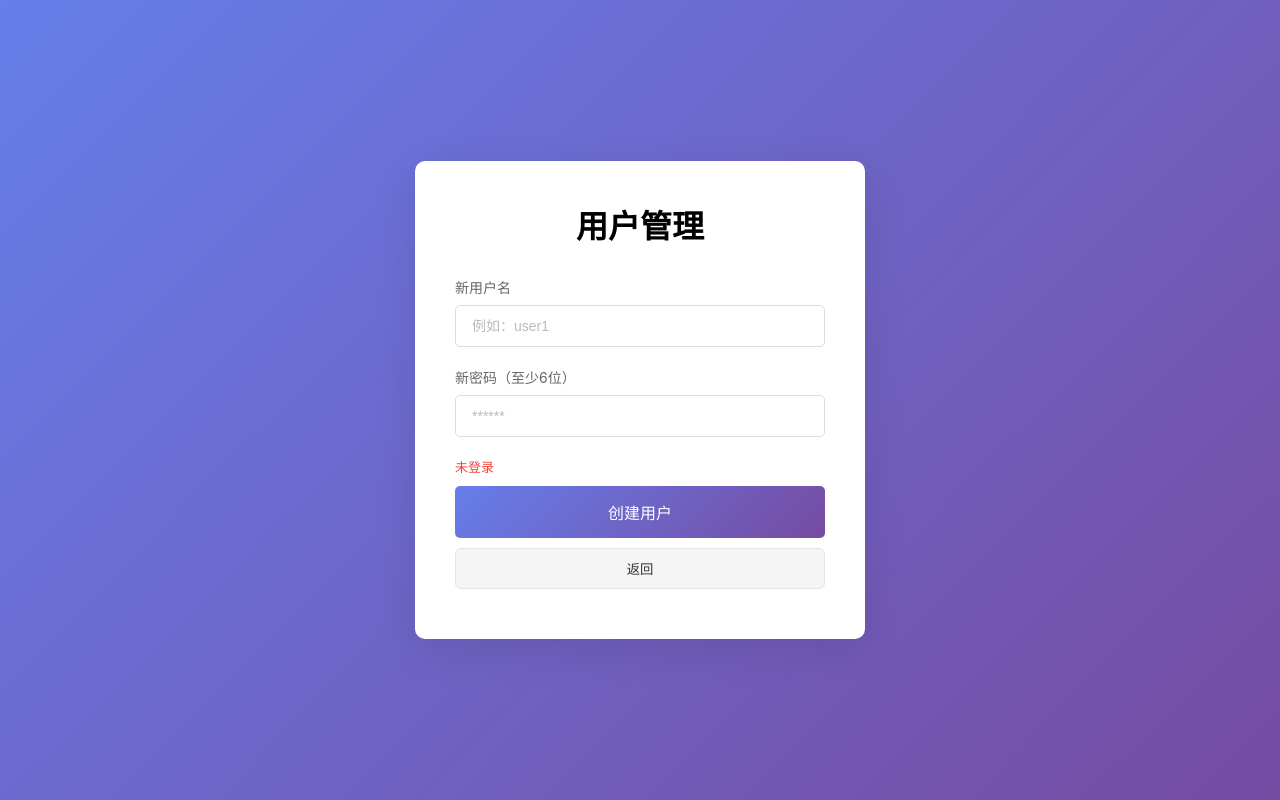
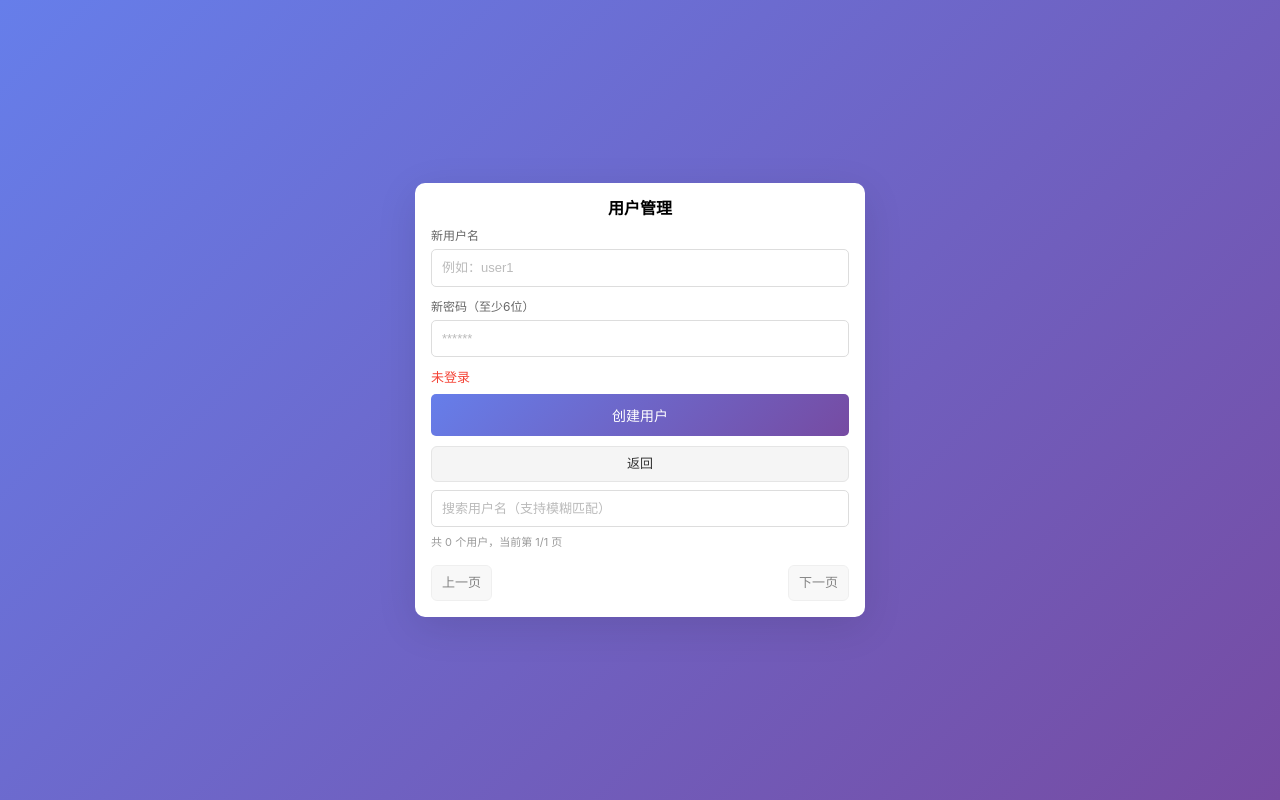
Before and after one commit to jimg4249/official_article_crawler, a FastAPI app: template app/templates/user_management.html in a window 1280 px wide. Run offline with FastAPI, Linux system fonts and the light colour scheme; the template is opened without the code that fills it, so the values that code supplies are empty.

Commit message:
完善用户管理页面

```diff
--- a/app/templates/user_management.html
+++ b/app/templates/user_management.html
@@ -7,17 +7,46 @@
     <link rel="stylesheet" href="/static/css/common.css">
     <script defer src="/static/js/alpine.min.js"></script>
     <style>
+        /* 紧凑模式：尽量压缩间距/字号，避免页面过高 */
+        .container {
+            padding: 16px 16px;
+        }
+
+        .header {
+            margin-bottom: 8px;
+        }
+
+        .login-title {
+            font-size: 16px;
+            line-height: 1.2;
+        }
+
+        .form-group {
+            margin-bottom: 10px;
+        }
+
+        .form-label {
+            font-size: 12px;
+            margin-bottom: 6px;
+        }
+
+        .form-input {
+            padding: 10px 10px;
+            font-size: 13px;
+            line-height: 1.2;
+        }
+
         .user-list {
-            margin-top: 10px;
+            margin-top: 8px;
             display: flex;
             flex-direction: column;
-            gap: 10px;
+            gap: 6px;
         }
         .user-item {
             display: flex;
             justify-content: space-between;
             align-items: center;
-            padding: 12px;
+            padding: 8px 10px;
             border: 1px solid #eee;
             border-radius: 8px;
             background: #fff;
@@ -25,42 +54,78 @@
         .user-meta {
             display: flex;
             flex-direction: column;
-            gap: 4px;
+            gap: 2px;
         }
         .user-name {
             font-weight: 600;
             color: #333;
+            font-size: 13px;
+            line-height: 1.2;
         }
         .user-role {
-            font-size: 12px;
+            font-size: 11px;
             color: #999;
         }
         .btn-danger {
             background: linear-gradient(135deg, #f5576c 0%, #d63447 100%);
             color: #fff;
             border: none;
-            padding: 10px 12px;
+            padding: 7px 10px;
             border-radius: 6px;
             cursor: pointer;
+            font-size: 12px;
+            line-height: 1.2;
         }
         .btn-secondary {
             background: #f5f5f5;
             color: #333;
             border: 1px solid #e5e5e5;
-            padding: 10px 12px;
+            padding: 9px 10px;
             border-radius: 6px;
             cursor: pointer;
+            font-size: 13px;
+            line-height: 1.2;
         }
         .btn-primary {
             width: 100%;
-            padding: 14px;
+            padding: 11px;
             background: linear-gradient(135deg, #667eea 0%, #764ba2 100%);
             color: white;
             border: none;
             border-radius: 5px;
-            font-size: 16px;
+            font-size: 14px;
             cursor: pointer;
-            margin-top: 10px;
+            margin-top: 8px;
+        }
+
+        .toolbar {
+            display: flex;
+            gap: 10px;
+            align-items: center;
+            margin-top: 8px;
+        }
+
+        .toolbar .form-input {
+            margin: 0;
+        }
+
+        .toolbar-meta {
+            font-size: 11px;
+            color: #999;
+            margin-top: 6px;
+        }
+
+        .pager {
+            display: flex;
+            justify-content: space-between;
+            align-items: center;
+            gap: 10px;
+            margin-top: 8px;
+        }
+
+        .pager button:disabled {
+            opacity: 0.6;
+            cursor: not-allowed;
         }
     </style>
 </head>
@@ -87,8 +152,22 @@
             <button type="button" class="btn-secondary" style="width:100%; margin-top:10px;" @click="goBack()">返回</button>
         </form>
 
+        <div class="toolbar">
+            <input
+                type="text"
+                class="form-input"
+                style="flex: 1;"
+                placeholder="搜索用户名（支持模糊匹配）"
+                x-model="search"
+                @input="currentPage = 1"
+            />
+        </div>
+        <div class="toolbar-meta">
+            共 <span x-text="filteredUsers.length"></span> 个用户，当前第 <span x-text="currentPage"></span>/<span x-text="totalPages"></span> 页
+        </div>
+
         <div class="user-list">
-            <template x-for="u in users" :key="u.username">
+            <template x-for="u in pagedUsers" :key="u.username">
                 <div class="user-item">
                     <div class="user-meta">
                         <div class="user-name" x-text="u.username"></div>
@@ -97,6 +176,11 @@
                     <button class="btn-danger" x-show="u.username !== 'admin'" @click="handleDelete(u.username)">删除</button>
                 </div>
             </template>
+        </div>
+
+        <div class="pager">
+            <button class="btn-secondary" @click="prevPage()" :disabled="currentPage <= 1">上一页</button>
+            <button class="btn-secondary" @click="nextPage()" :disabled="currentPage >= totalPages">下一页</button>
         </div>
     </div>
 
@@ -109,9 +193,39 @@
                 newPassword: '',
                 errorMessage: '',
                 successMessage: '',
+                search: '',
+                pageSize: 5,
+                currentPage: 1,
 
                 async init() {
                     await this.loadUsers();
+                },
+
+                get filteredUsers() {
+                    const q = (this.search || '').trim().toLowerCase();
+                    if (!q) return this.users;
+                    return (this.users || []).filter(u => (u.username || '').toLowerCase().includes(q));
+                },
+
+                get totalPages() {
+                    const total = this.filteredUsers.length;
+                    return Math.max(1, Math.ceil(total / (this.pageSize || 5)));
+                },
+
+                get pagedUsers() {
+                    const totalPages = this.totalPages;
+                    if (this.currentPage > totalPages) this.currentPage = totalPages;
+                    if (this.currentPage < 1) this.currentPage = 1;
+                    const start = (this.currentPage - 1) * this.pageSize;
+                    return this.filteredUsers.slice(start, start + this.pageSize);
+                },
+
+                nextPage() {
+                    if (this.currentPage < this.totalPages) this.currentPage += 1;
+                },
+
+                prevPage() {
+                    if (this.currentPage > 1) this.currentPage -= 1;
                 },
 
                 async loadUsers() {
@@ -119,6 +233,12 @@
                     const result = await apiRequest('/api/users', { method: 'GET' });
                     if (result.ok && result.data.success) {
                         this.users = result.data.users || [];
+                        // 让 admin 靠前，便于管理
+                        this.users.sort((a, b) => {
+                            if (a.username === 'admin') return -1;
+                            if (b.username === 'admin') return 1;
+                            return (a.username || '').localeCompare(b.username || '');
+                        });
                     } else {
                         this.errorMessage = result.data.message || '加载用户失败';
                     }
@@ -136,6 +256,7 @@
                         this.newUsername = '';
                         this.newPassword = '';
                         await this.loadUsers();
+                        this.currentPage = 1;
                     } else {
                         this.errorMessage = result.data.message || '创建失败';
                     }
```
